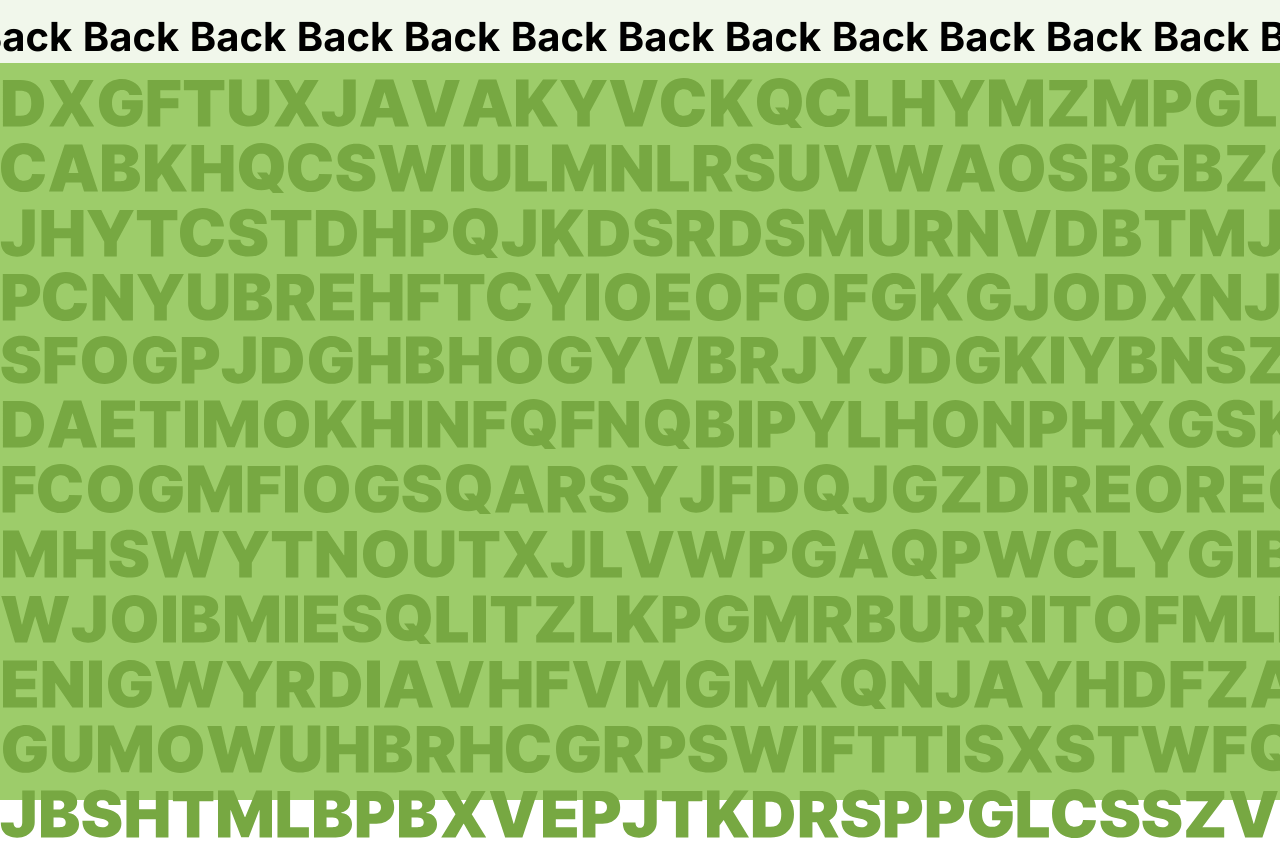
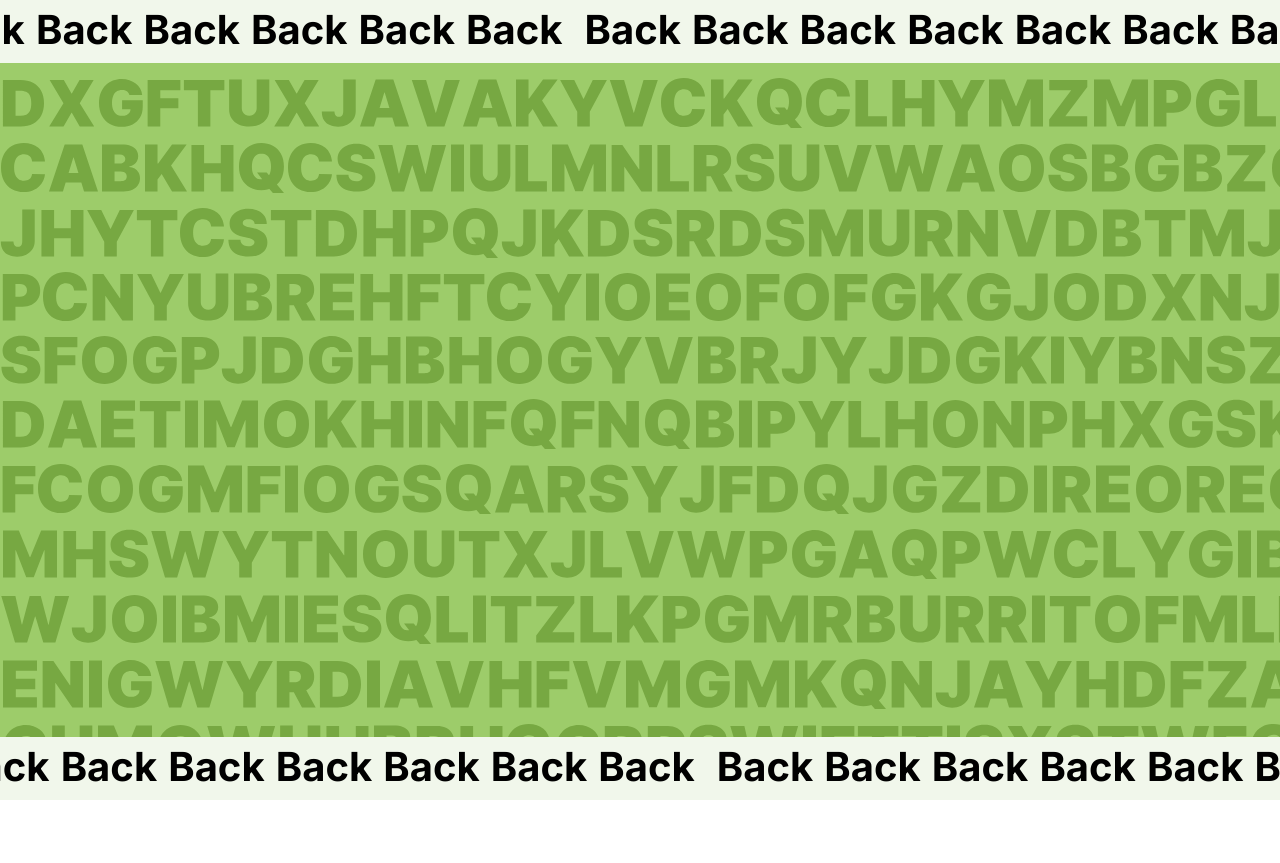
Before and after one commit to adtimokhin/perosnal_wesbsite, a React (Vite) app: page /skills/languages in a window 1280 px wide. After the commit the page ends 800 px from the top, so only its background shows below. Built offline with nearby package versions, Linux system fonts and the light colour scheme.

Commit message:
Added the banners that are animated

```diff
--- a/src/components/BackBanner/BackBanner.jsx
+++ b/src/components/BackBanner/BackBanner.jsx
@@ -1,33 +1,90 @@
+import { motion } from "framer-motion";
 import { useEffect, useState } from "react";
 
-function BackBanner() {
+function BackBanner({ leftToRight }) {
   const [banners, setBanners] = useState([]);
 
+  const cycleSpeed = 12;
+
+  //   Setting the back onto the banner
   useEffect(() => {
     // Calculating how many banners we will need to fully cover the screen
     const windowWidth = window.innerWidth;
     const bannerWidth = 97;
 
-    const bannerCount = Math.floor(windowWidth / bannerWidth) + 1;
+    const bannerCount = Math.floor(windowWidth / bannerWidth) - 1;
 
-    // Setting the banners
+    // Making the required number of banners
     const banners = [];
     for (let i = 0; i < bannerCount; i++) {
       banners.push(
         <span
-          className="text-black text-[40px] font-display font-bold w-[97px] h-[40px] bottom-4 absolute"
-          style={{
-            left: `${i * bannerWidth - bannerWidth / 4}px`,
-            paddingLeft: `${i * 10}px`,
-          }}
-          key={`${i}_banner`}
+          className="text-black text-[40px] font-display font-bold w-[97px] h-[40px]"
+          key={`${i}_back_banner`}
         >
           Back
         </span>
       );
     }
+    // Makging lines to fit on the screen
 
-    setBanners(banners);
+    // Line 1 - the one that starts off by being on the screen
+    const lineOne = (
+      <motion.div
+        initial={{ x: "0" }}
+        animate={{ x: `${leftToRight ? "100" : "-100"}vw` }}
+        transition={{ ease: "linear", duration: 12 }}
+        className="w-full h-full absolute"
+      >
+        <div
+          className="w-full h-full flex justify-between"
+          children={banners}
+        ></div>
+      </motion.div>
+    );
+
+    // Line 2 - the first one to appear after not-full one
+    const lineTwo = (
+      <motion.div
+        initial={{ x: `${leftToRight ? "-100%" : "100%"}` }}
+        animate={{ x: `${leftToRight ? "100vw" : "-100vw"}` }}
+        transition={{
+          ease: "linear",
+          duration: 24,
+          delay: 0.2,
+          repeatDelay: 0.4,
+          repeat: Infinity,
+        }}
+        className="w-full h-full absolute"
+      >
+        <div
+          className="w-full h-full flex justify-between"
+          children={banners}
+        ></div>
+      </motion.div>
+    );
+
+    const lineThree = (
+      <motion.div
+        initial={{ x: `${leftToRight ? "-100%" : "100%"}` }}
+        animate={{ x: `${leftToRight ? "100vw" : "-100vw"}` }}
+        transition={{
+          ease: "linear",
+          duration: 24,
+          delay: 12.4,
+          repeatDelay: 0.4,
+          repeat: Infinity,
+        }}
+        className="w-full h-full absolute"
+      >
+        <div
+          className="w-full h-full flex justify-between"
+          children={banners}
+        ></div>
+      </motion.div>
+    );
+
+    setBanners([lineOne, lineTwo, lineThree]);
   }, []);
 
   return (
--- a/src/pages/Skills/LanguagesPage.jsx
+++ b/src/pages/Skills/LanguagesPage.jsx
@@ -7,11 +7,15 @@
     <div className="w-screen h-screen bg-[#9DCC6A]">
       {/* Back banner */}
       <Link to="/skills">
-        <BackBanner />
+        <BackBanner leftToRight={true} />
       </Link>
 
       {/* Lines with text */}
-      <div className="w-full h-full overflow-hidden justify-between">
+      <div
+        className="w-full overflow-hidden justify-between"
+        style={{ height: `${window.innerHeight - 2 * 63}px` }}
+        // 63 - height of the banner
+      >
         {/* FIXME: Change the h-full to the real value later */}
         <LetterLine letters={"YXGFTUXJAVAKYVCKQCLHDMZMPGLFEV"} />
         <LetterLine letters={"AABKHQCSWIULMNCRSUVWCOSBGBZOQL"} />
@@ -27,6 +31,10 @@
         <LetterLine letters={"XBSHTMLBPBJVEPJTKDRSPPGLCSSRVQAZ"} />
       </div>
 
+      <Link to="/skills">
+        <BackBanner leftToRight={false} />
+      </Link>
+
       {/* <LetterLine letters={"UPBLSSQUQRJLVSVEFPLJAWGACSSFDOUURL"} /> */}
       {/* <LetterLine letters={"FAEYRYZFTYWVCCBJGLIXYRTUYQKFFPBMJT"} /> */}
     </div>
```
Also changed, not shown: src/components/ToolsIUse/RunningTextLine/RunningTextLine.jsx (line endings or trailing spaces).
